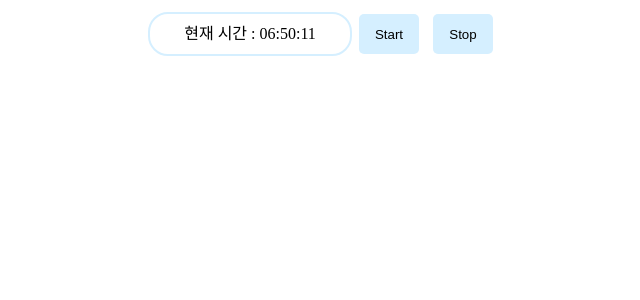
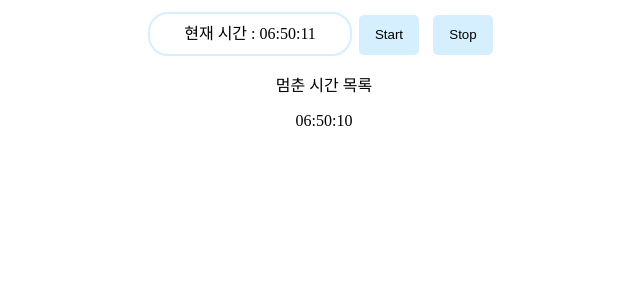
Before and after one commit to YH803118/study, a React (Create React App) app: page / in a window 1280 px wide. Both pictures are taken after a click on the button "Stop". Shown: the top 300 px of the page, without its empty margins (316-956 px from the left). Built offline with nearby package versions, Linux system fonts and the light colour scheme.

Commit message:
시간 리스트 출력

```diff
--- a/src/Timer.css
+++ b/src/Timer.css
@@ -1,9 +1,13 @@
+#main {
+    text-align: center;
+}
+
 #watch {
     margin: 12px;
-    display: flex;
-    align-items: center;
+    /* display: flex; */
+    /* align-items: center; */
     /* 자식의 세로 정렬을 중앙으로 */
-    justify-content: center;
+    /* justify-content: center; */
     /* 자식의 가로 정렬을 중앙으로 */
 }
 
--- a/src/Timer.js
+++ b/src/Timer.js
@@ -5,7 +5,8 @@ import './Timer.css';
 class Timer extends Component{
     state = {
         time: new Date(),
-        stop: false
+        stop: false,
+        timeUpList: []
     }
     whatTime = () => {
         this.setState({
@@ -16,12 +17,18 @@ class Timer extends Component{
 
 
     render(){
-        const timeStop = () =>{
-            this.setState({
-                stop: true
-            })
+        // let timeUpList = ['11:11:11'];
+        const nowTime = timeSet(this.state.time);
+        const timeStop = (timeUpList) =>{
+            if(this.state.stop !== true){
+                this.setState({
+                    stop: true,
+                    timeUpList: [...this.state.timeUpList,nowTime]
+                })
+            }
         }
         const timeStart = () =>{
+
             this.setState({
                 stop: false
             })
@@ -30,11 +37,29 @@ class Timer extends Component{
         if(!this.state.stop)
         setTimeout(this.whatTime, 1000);
 
-        return (<div id="watch">
-            <div id='time'>현재 시간 : {timeSet(this.state.time)} </div>
+        const TimeUp = () => {
+            if(this.state.timeUpList.length !== 0){
+                let timeArr = [];
+                for(let i of this.state.timeUpList){
+                    timeArr.push(<p key={i}>{i}</p>)
+                }
+                return (
+                    <>
+                        <p>멈춘 시간 목록</p>
+                        {timeArr}
+                    </>
+                );
+            }
+        }
+
+        return (<div id="main"><div id="watch">
+            <div id='time'>현재 시간 : {nowTime} </div>
             <button className="watchBtn" onClick={timeStart}> Start </button>
             <button className="watchBtn" onClick={timeStop}> Stop </button>
-            </div>);
+            </div>
+            <div><TimeUp /></div>
+            </div>
+            );
     }
 }
 
```
